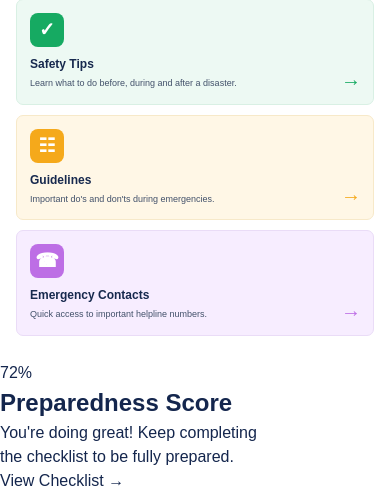
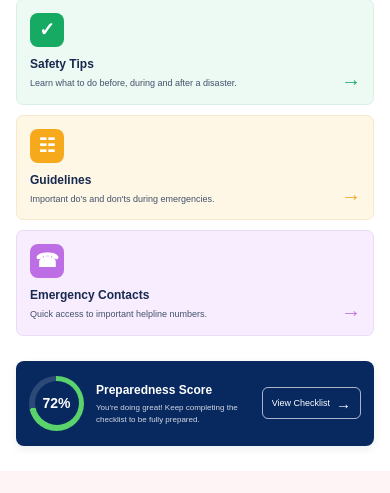
Before and after one commit to kakadraj7-del/DisasterSafe, a Flask app: page / in a window 390 px wide. Shown: the part 918-1411 px from the top of the page. After the commit the page ends 1365 px from the top, so only its background shows below. Run offline with Flask 3, Linux system fonts and the light colour scheme.

Commit message:
update css style

```diff
--- a/static/css/style.css
+++ b/static/css/style.css
@@ -1462,3 +1462,261 @@ main {
     }
 
 }
+
+/* =========================================================
+   PREPAREDNESS SCORE
+========================================================= */
+
+.preparedness-section {
+    margin: 0 24px 30px;
+
+    min-height: 90px;
+
+    padding: 12px 18px;
+
+    display: flex;
+
+    align-items: center;
+
+    gap: 18px;
+
+    background: #08295f;
+
+    border-radius: 8px;
+
+    box-shadow:
+        0 3px 8px rgba(8, 41, 95, 0.08);
+}
+
+
+/* ---------------------------------------------------------
+   SCORE CIRCLE
+--------------------------------------------------------- */
+
+.preparedness-score {
+    flex-shrink: 0;
+}
+
+.score-circle {
+    width: 62px;
+    height: 62px;
+
+    border-radius: 50%;
+
+    display: flex;
+
+    align-items: center;
+    justify-content: center;
+
+    background:
+        conic-gradient(
+            #5bd36c 0deg 259deg,
+            rgba(255, 255, 255, 0.15) 259deg 360deg
+        );
+
+    position: relative;
+}
+
+
+/* Create the dark center */
+
+.score-circle-inner {
+    width: 50px;
+    height: 50px;
+
+    border-radius: 50%;
+
+    display: flex;
+
+    align-items: center;
+    justify-content: center;
+
+    background: #08295f;
+
+    color: #ffffff;
+}
+
+.score-circle-inner span {
+    font-size: 16px;
+
+    font-weight: 700;
+}
+
+
+/* ---------------------------------------------------------
+   PREPAREDNESS TEXT
+--------------------------------------------------------- */
+
+.preparedness-content {
+    flex: 1;
+
+    min-width: 0;
+}
+
+.preparedness-content h2 {
+    margin: 0 0 3px;
+
+    color: #ffffff;
+
+    font-size: 13px;
+
+    font-weight: 700;
+}
+
+.preparedness-content p {
+    margin: 0;
+
+    color: rgba(255, 255, 255, 0.82);
+
+    font-size: 9px;
+
+    line-height: 1.5;
+}
+
+
+/* ---------------------------------------------------------
+   CHECKLIST BUTTON
+--------------------------------------------------------- */
+
+.checklist-button {
+    min-height: 34px;
+
+    padding: 0 12px;
+
+    display: flex;
+
+    align-items: center;
+    justify-content: center;
+
+    gap: 10px;
+
+    flex-shrink: 0;
+
+    border: 1px solid rgba(255, 255, 255, 0.65);
+
+    border-radius: 6px;
+
+    color: #ffffff;
+
+    font-size: 10px;
+
+    font-weight: 500;
+
+    transition:
+        background 0.2s ease,
+        border-color 0.2s ease,
+        transform 0.2s ease;
+}
+
+.checklist-button:hover {
+    background: rgba(255, 255, 255, 0.08);
+
+    border-color: #ffffff;
+
+    transform: translateY(-1px);
+}
+
+.checklist-arrow {
+    font-size: 17px;
+
+    line-height: 1;
+}
+
+
+/* =========================================================
+   PREPAREDNESS - MOBILE
+========================================================= */
+
+@media (max-width: 600px) {
+
+    .preparedness-section {
+        margin: 0 16px 25px;
+
+        min-height: 85px;
+
+        padding: 11px 13px;
+
+        gap: 12px;
+    }
+
+    .score-circle {
+        width: 55px;
+        height: 55px;
+    }
+
+    .score-circle-inner {
+        width: 44px;
+        height: 44px;
+    }
+
+    .score-circle-inner span {
+        font-size: 14px;
+    }
+
+    .preparedness-content h2 {
+        font-size: 12px;
+    }
+
+    .preparedness-content p {
+        font-size: 8px;
+    }
+
+    .preparedness-content p br {
+        display: none;
+    }
+
+    .checklist-button {
+        min-height: 32px;
+
+        padding: 0 9px;
+
+        gap: 6px;
+
+        font-size: 9px;
+    }
+
+    .checklist-arrow {
+        font-size: 15px;
+    }
+
+}
+
+
+/* =========================================================
+   PREPAREDNESS - SMALL PHONES
+========================================================= */
+
+@media (max-width: 380px) {
+
+    .preparedness-section {
+        margin-left: 12px;
+        margin-right: 12px;
+
+        gap: 9px;
+    }
+
+    .score-circle {
+        width: 50px;
+        height: 50px;
+    }
+
+    .score-circle-inner {
+        width: 40px;
+        height: 40px;
+    }
+
+    .score-circle-inner span {
+        font-size: 13px;
+    }
+
+    .preparedness-content p {
+        font-size: 7.5px;
+    }
+
+    .checklist-button {
+        padding: 0 7px;
+
+        font-size: 8px;
+    }
+
+}
```
